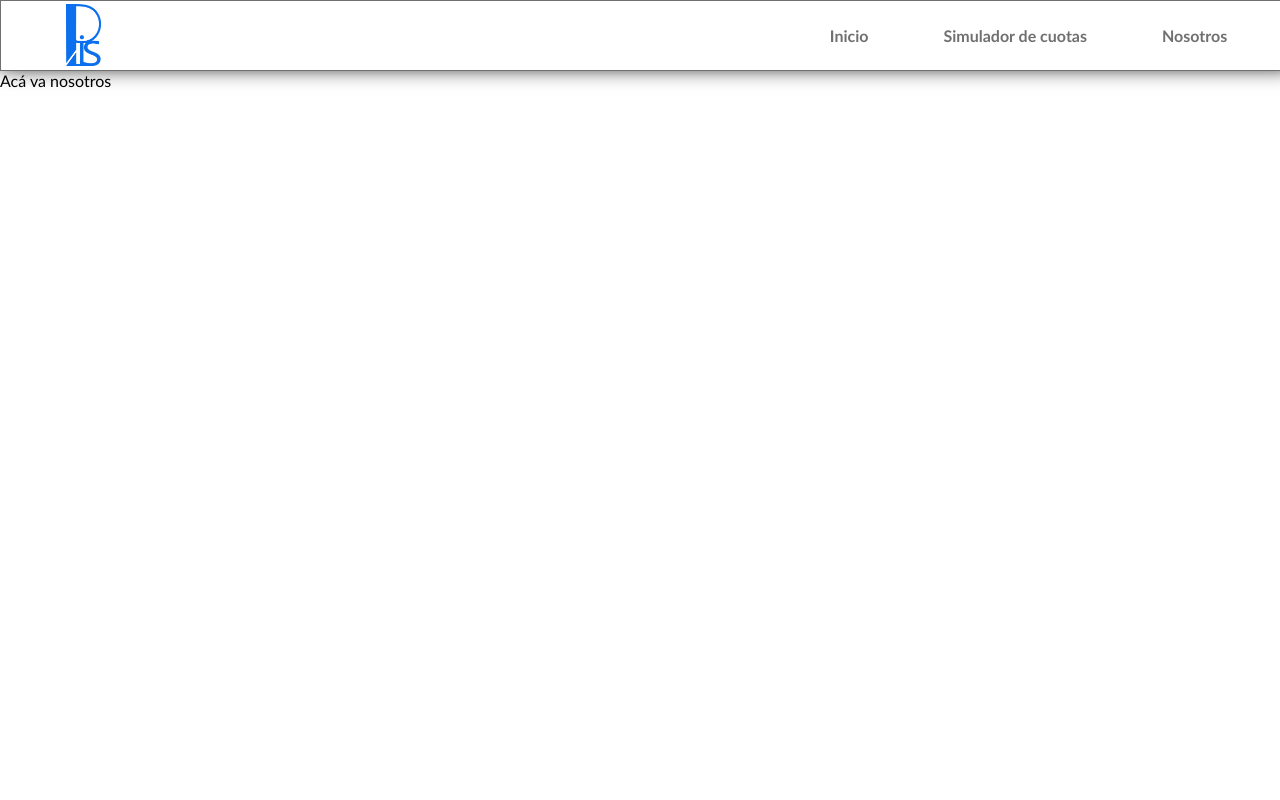
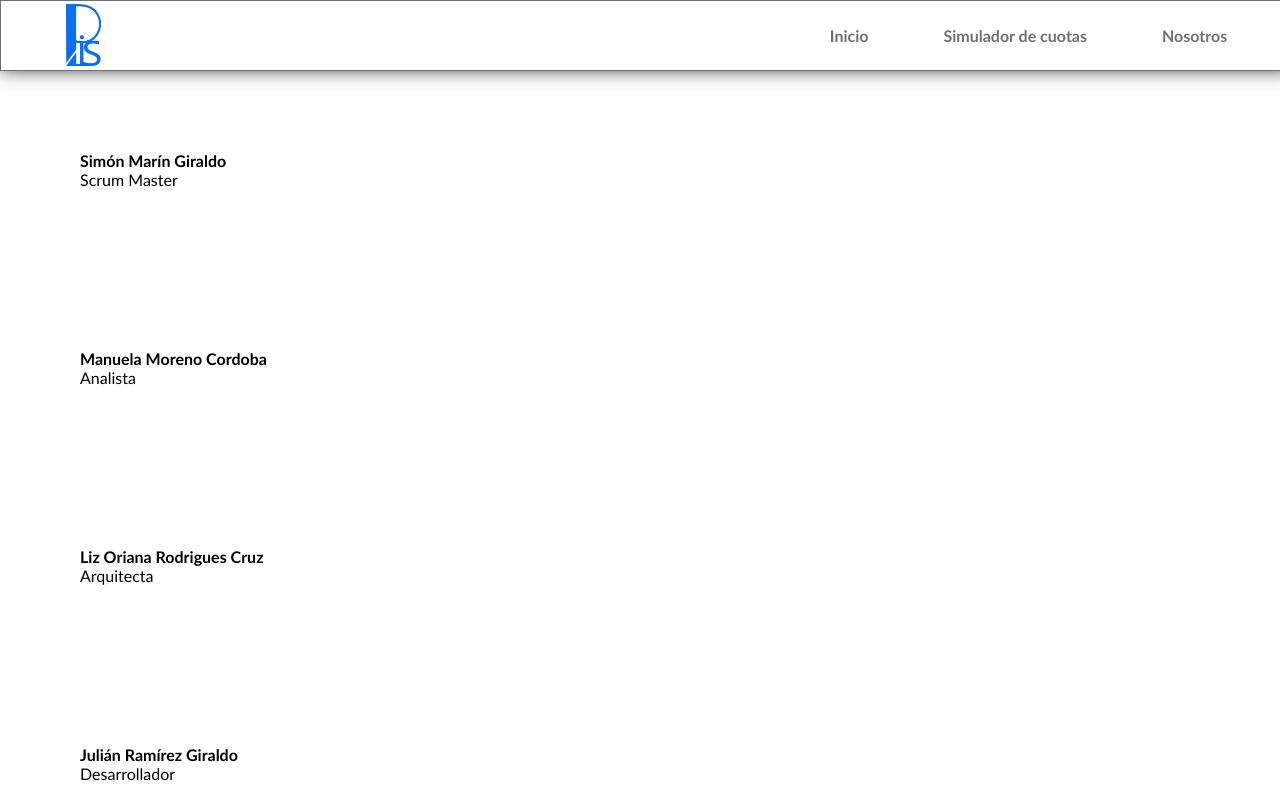
Before and after one commit to lizorc/PLiS-Tuya, a React (Create React App) app: page /nosotros in a window 1280 px wide. Shown: the top 800 px of the page. Built offline with nearby package versions, Linux system fonts and the light colour scheme.

Commit message:
Agregada sección Nosotros

```diff
--- /dev/null
+++ b/src/components/Card/card.js
@@ -0,0 +1,18 @@
+import React from 'react';
+import styles from './card.module.css';
+
+function Card(props) {
+    const { element } = props;
+    return (
+        <div className={ styles.card }>
+            <div className={ styles.cardBody }>
+                <h4 className="card-title">{element.title}</h4>
+                <p className="card-description">
+                    {element.description}
+                </p>
+            </div>
+        </div>
+    );
+}
+
+export default Card;
--- /dev/null
+++ b/src/components/Card/card.module.css
@@ -0,0 +1,3 @@
+.cardBody {
+    padding: 5rem;
+}
--- a/src/components/NavBar/navbar.js
+++ b/src/components/NavBar/navbar.js
@@ -1,5 +1,5 @@
 import React from 'react';
-import './NavBar.css'
+import './navbar.css'
 import { Link } from "react-router-dom";
 
 function NavBar(){
--- /dev/null
+++ b/src/pages/Nosotros/nosotros.js
@@ -0,0 +1,24 @@
+//import React, { Component } from 'react';
+import * as React from 'react';
+import Card from '../../components/Card/card';
+
+
+//const Componente = props => <h2>{props.msg}</h2>;
+
+function Nosotros() {
+    const aboutItems = [
+        { title: "Simón Marín Giraldo", description: "Scrum Master" },
+        { title: "Manuela Moreno Cordoba", description: "Analista" },
+        { title: "Liz Oriana Rodrigues Cruz", description: "Arquitecta" },
+        { title: "Julián Ramírez Giraldo", description: "Desarrollador" },
+        { title: "Santiago Alzate Cardona", description: "Tester" },
+    ];
+    const cards = aboutItems.map(item => <Card element={item} />);
+    return (
+        <div className="container">
+            {cards}
+        </div>
+    );
+}
+
+export default Nosotros;
--- a/src/routes.js
+++ b/src/routes.js
@@ -2,18 +2,19 @@ import React from 'react';
 import NavBar from './components/NavBar/navbar'
 import Simulador from './pages/Simulador/simulador'
 import Instructivo from './pages/Instructivo/instructivo';
+import Nosotros from './pages/Nosotros/nosotros';
 import {
   BrowserRouter as Router,
   Switch,
   Route,
 } from "react-router-dom";
 
-function Routes(){
+function Routes() {
   return (
     <Router>
       <div>
 
-            <NavBar/>
+        <NavBar />
 
         <Switch>
 
@@ -22,11 +23,11 @@ function Routes(){
           </Route>
 
           <Route exact path="/instructivo">
-                <Instructivo/>
+            <Instructivo />
           </Route>
 
           <Route exact path="/nosotros">
-                Acá va nosotros
+            <Nosotros />
           </Route>
 
           <Route exact path="/">
@@ -40,4 +41,4 @@ function Routes(){
   );
 }
 
-export {Routes}
+export { Routes }
```
Also changed, not shown: 1 other file (tests, documents, lock files or other folders). Lines whose indentation alone changed are shown as unchanged.
